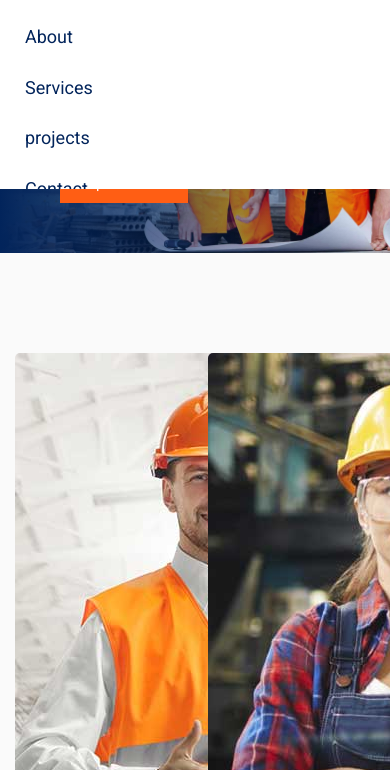
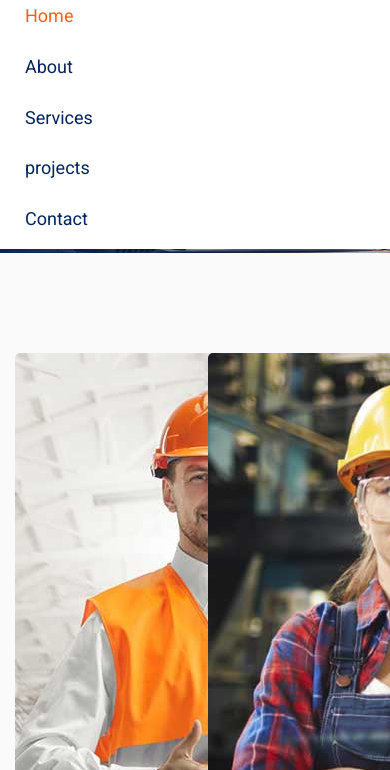
Before and after one commit to AhmedAlfurma/Industrial-Template, a plain HTML site: page index.html in a window 390 px wide. Both pictures are taken after a click on the label 349 px from the left and 29 px from the top of the page. Shown: the part 74-844 px from the top of the page. Drawn offline with nearby package versions, Linux system fonts and the light colour scheme.

Commit message:
Update style.css

```diff
--- a/css/style.css
+++ b/css/style.css
@@ -145,7 +145,7 @@ header .checkbtn svg {
   }
   #check:checked ~ ul {
     padding: 2.5rem;
-    height: 20.3rem;
+    height: 26.3rem;
     border-top: 1px solid #eee;
   }
   header nav ul li {
```
